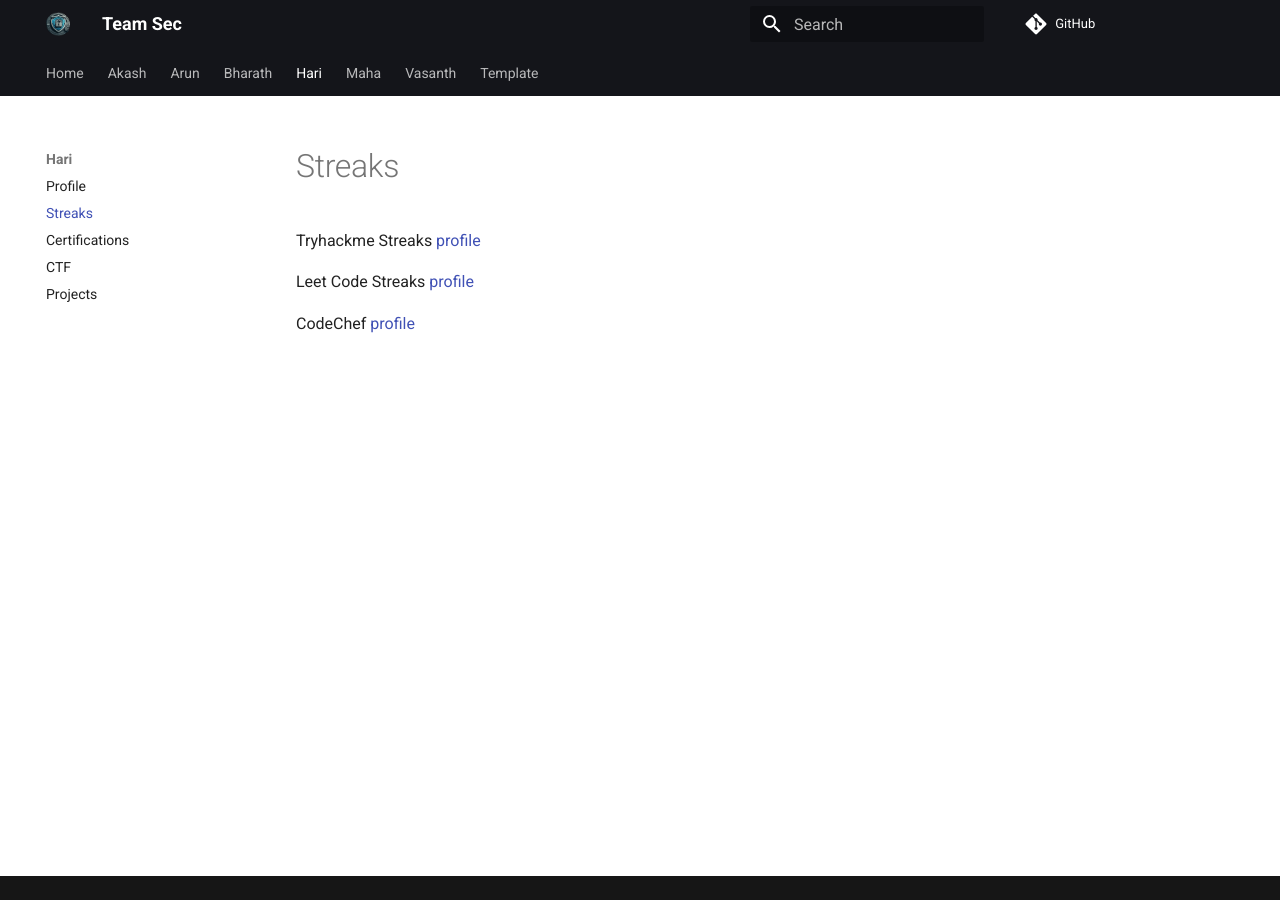
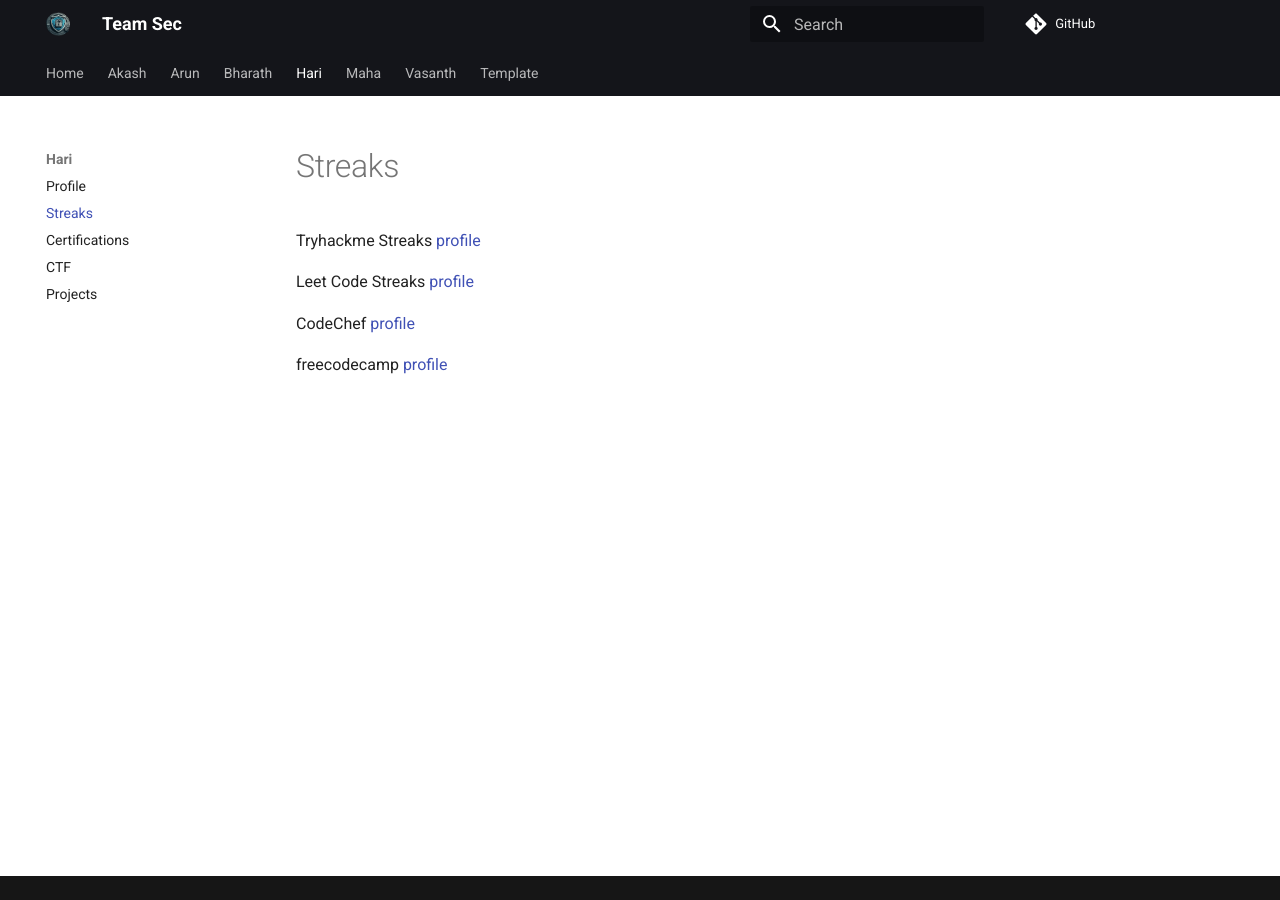
Before and after one commit to mr3xplorer/team_sec, an MkDocs documentation site: the page built from docs/Hari/streaks.md, in a window 1280 px wide. Built offline with MkDocs 1.6.1 and Material for MkDocs 9.7.7, drawn with Linux system fonts in a browser that asks for light colours; comment, search, counter and statistics services are not loaded.

Commit message:
Update streaks.md

```diff
--- a/docs/Hari/streaks.md
+++ b/docs/Hari/streaks.md
@@ -6,3 +6,5 @@
 Leet Code Streaks [profile](https://leetcode.com/u/qdFcvzhoWn/)
 
 CodeChef [profile](https://www.codechef.com/users/hariruban20)
+
+freecodecamp [profile](https://www.freecodecamp.org/fcc630cb762-e190-40b5-b8fb-b60bf4e550e5)
```
